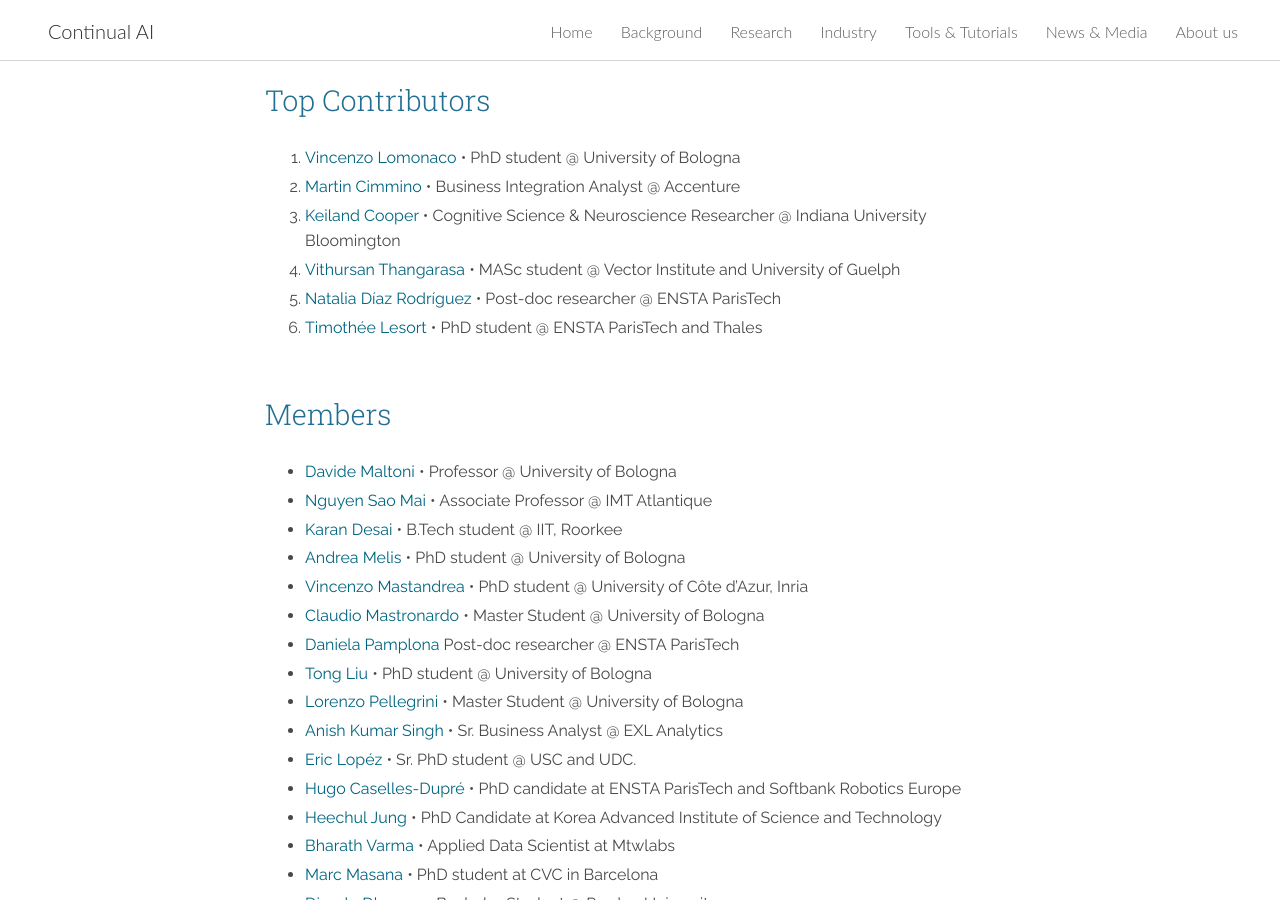
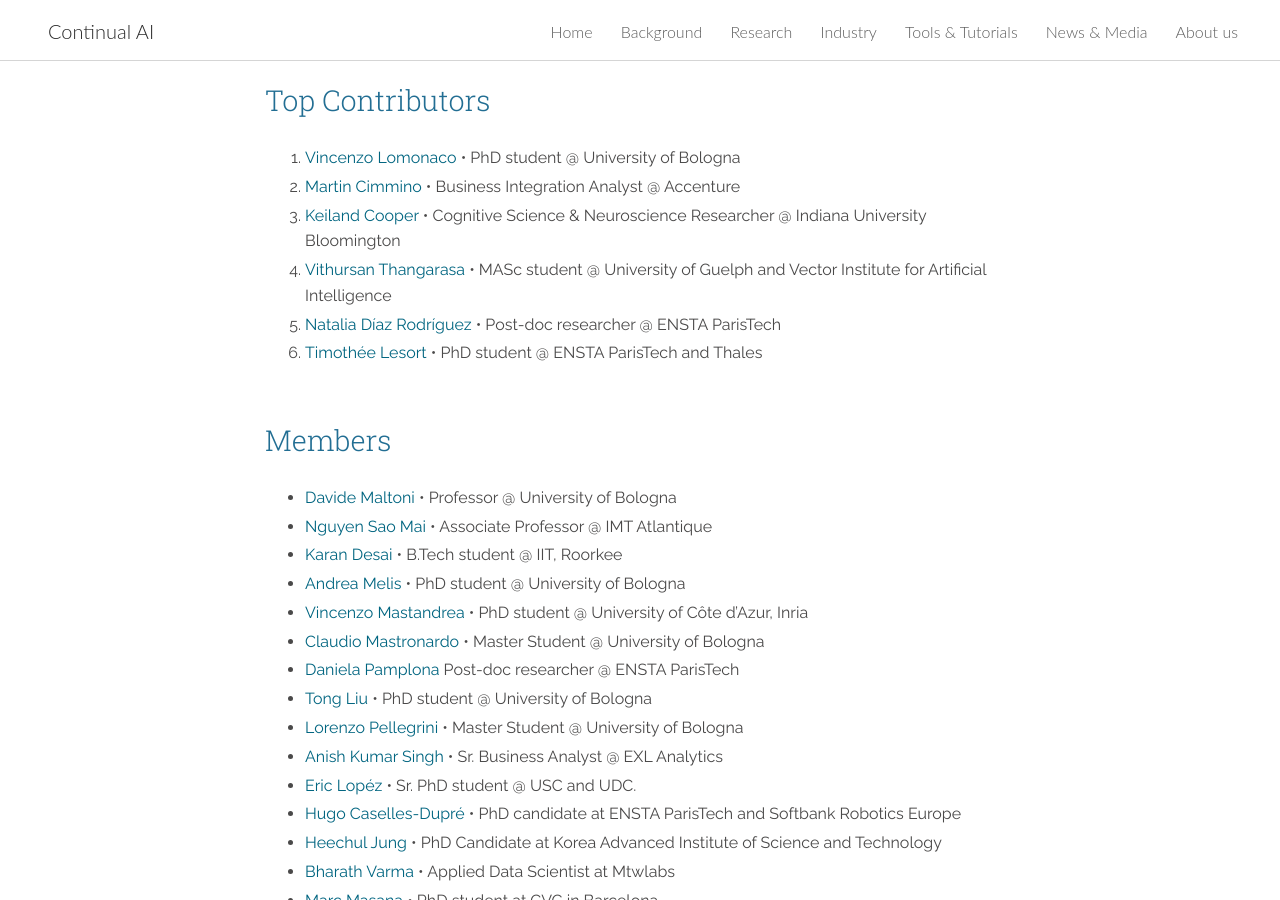
Before and after one commit to giparisi/website, a Jekyll site: the page built from about_us.md, in a window 1280 px wide and 900 px high, scrolled down 461 px. Built offline with Jekyll 4.4.1, drawn with Linux system fonts in a browser that asks for light colours; nearby versions of some CDN libraries.

Commit message:
Fix Vithursan Thangarasa homepage link and affiliation

```diff
--- a/about_us.md
+++ b/about_us.md
@@ -20,7 +20,7 @@
  1. [Vincenzo Lomonaco](http://vincenzolomonaco.com) &bull; PhD student @ University of Bologna
  2. [Martin Cimmino](https://www.linkedin.com/in/martin-cimmino-23a87086/) &bull; Business Integration Analyst @ Accenture
  3. [Keiland Cooper](http://kwcooper.xyz) &bull; Cognitive Science & Neuroscience Researcher @ Indiana University Bloomington
- 4. [Vithursan Thangarasa](https://www.linkedin.com/in/vithursant/) &bull; MASc student @ Vector Institute and University of Guelph
+ 4. [Vithursan Thangarasa](https://embedding.ai/) &bull; MASc student @ University of Guelph and Vector Institute for Artificial Intelligence
  5. [Natalia Díaz Rodríguez](https://about.me/NataliaDiazRodriguez) &bull; Post-doc researcher @ ENSTA ParisTech
  6. [Timothée Lesort](https://scholar.google.com/citations?user=5NttkuoAAAAJ&hl=en) &bull; PhD student @ ENSTA ParisTech and Thales
 
```
